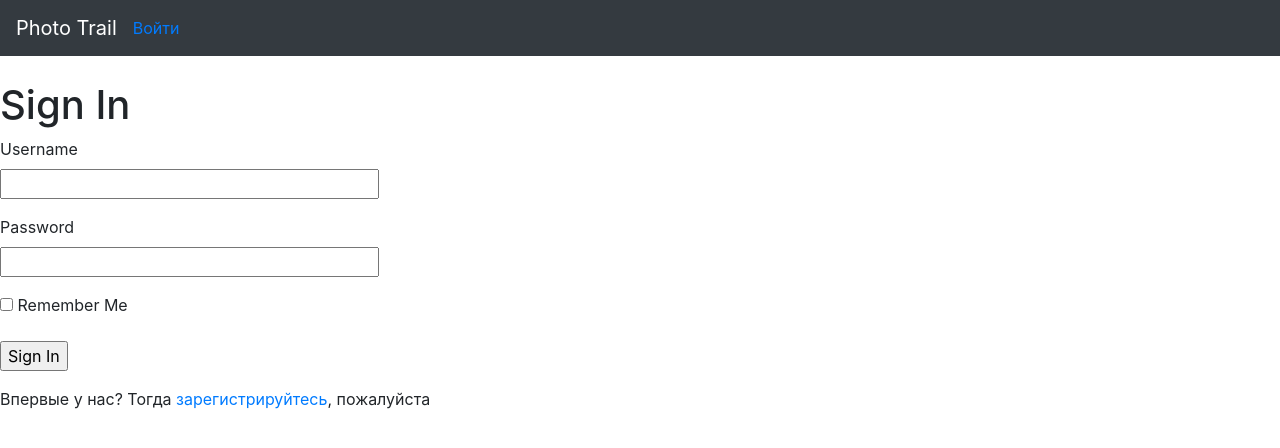
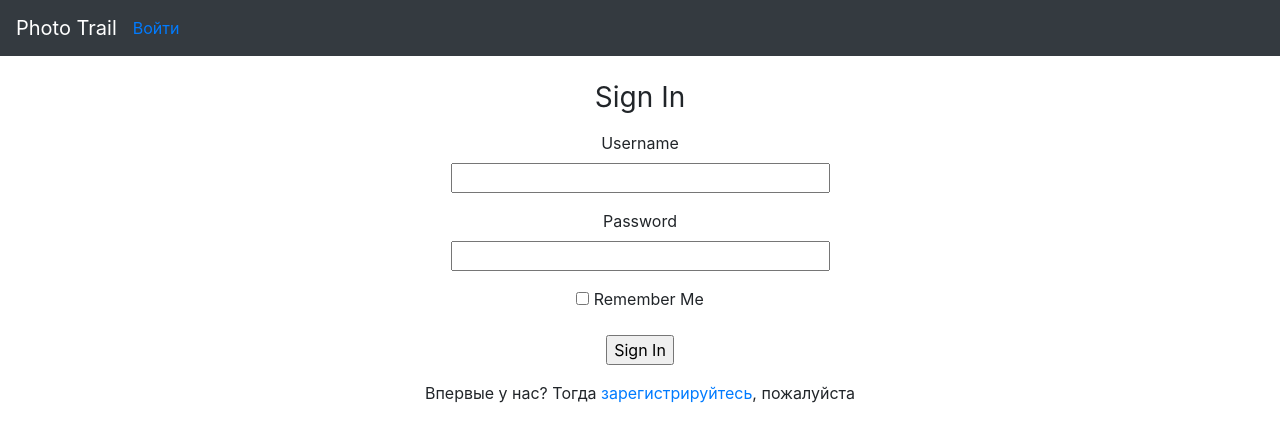
Before and after one commit to ggguser/photo_trail, a Flask app: page /login in a window 1280 px wide. Shown: the top 448 px of the page. Run offline with Flask 2, Linux system fonts and the light colour scheme; some libraries are stand-ins or nearby versions.

Commit message:
Little more pretty login

```diff
--- a/app/templates/login.html
+++ b/app/templates/login.html
@@ -1,8 +1,10 @@
 {% extends "base.html" %}
 
 {% block content %}
-    <h1>Sign In</h1>
-    <form action="" method="post" novalidate>
+    <body class="text-center">
+    <form action="" method="post" novalidate class="form-signin">
+        <h1 class="h3 mb-3 font-weight-normal">Sign In</h1>
+
         {{ form.hidden_tag() }}
         <p>
             {{ form.username.label }}<br>
@@ -22,4 +24,5 @@
     </form>
 
     <p>Впервые у нас? Тогда <a href="{{ url_for('register') }}">зарегистрируйтесь</a>, пожалуйста</p>
+    </body>
 {% endblock %}
```
